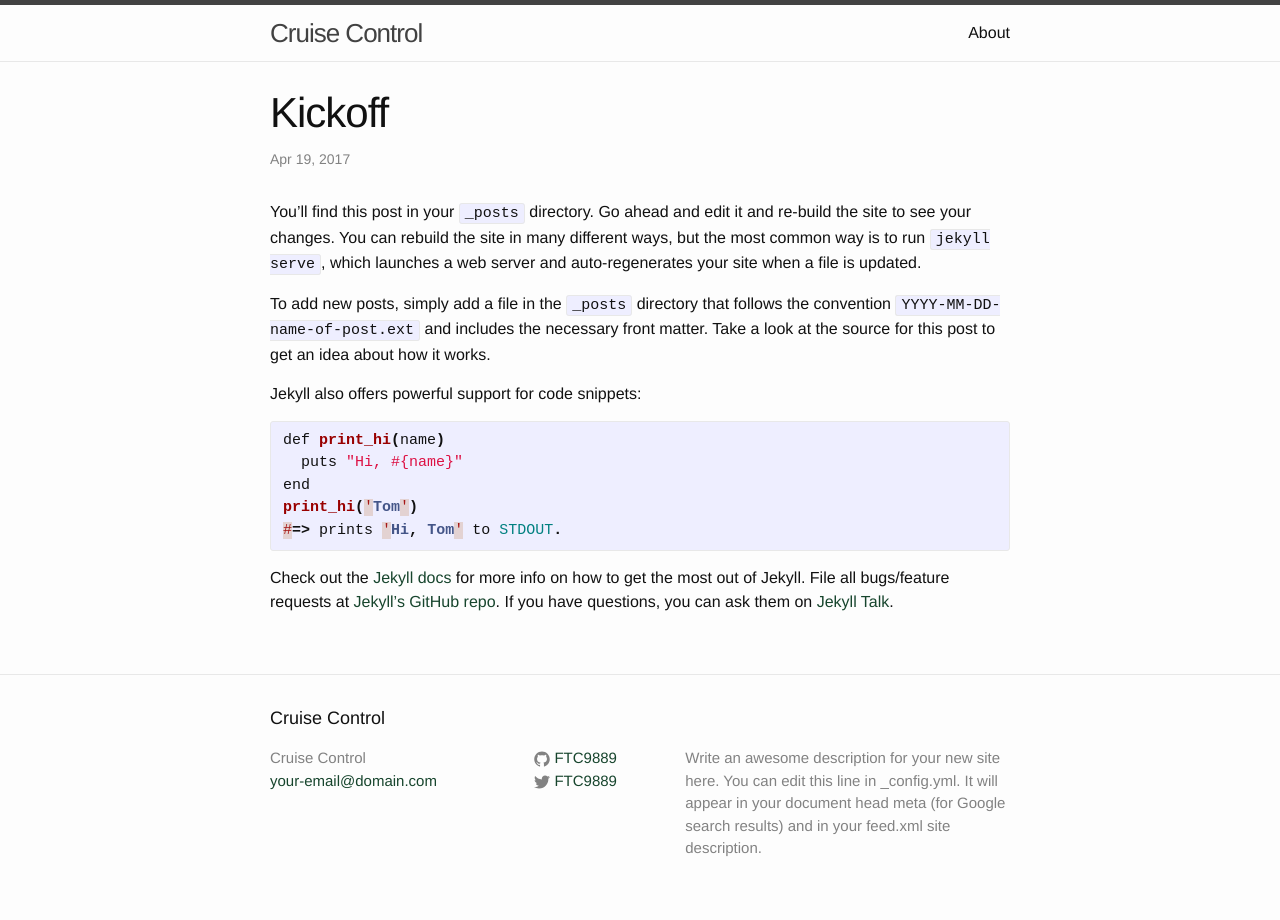
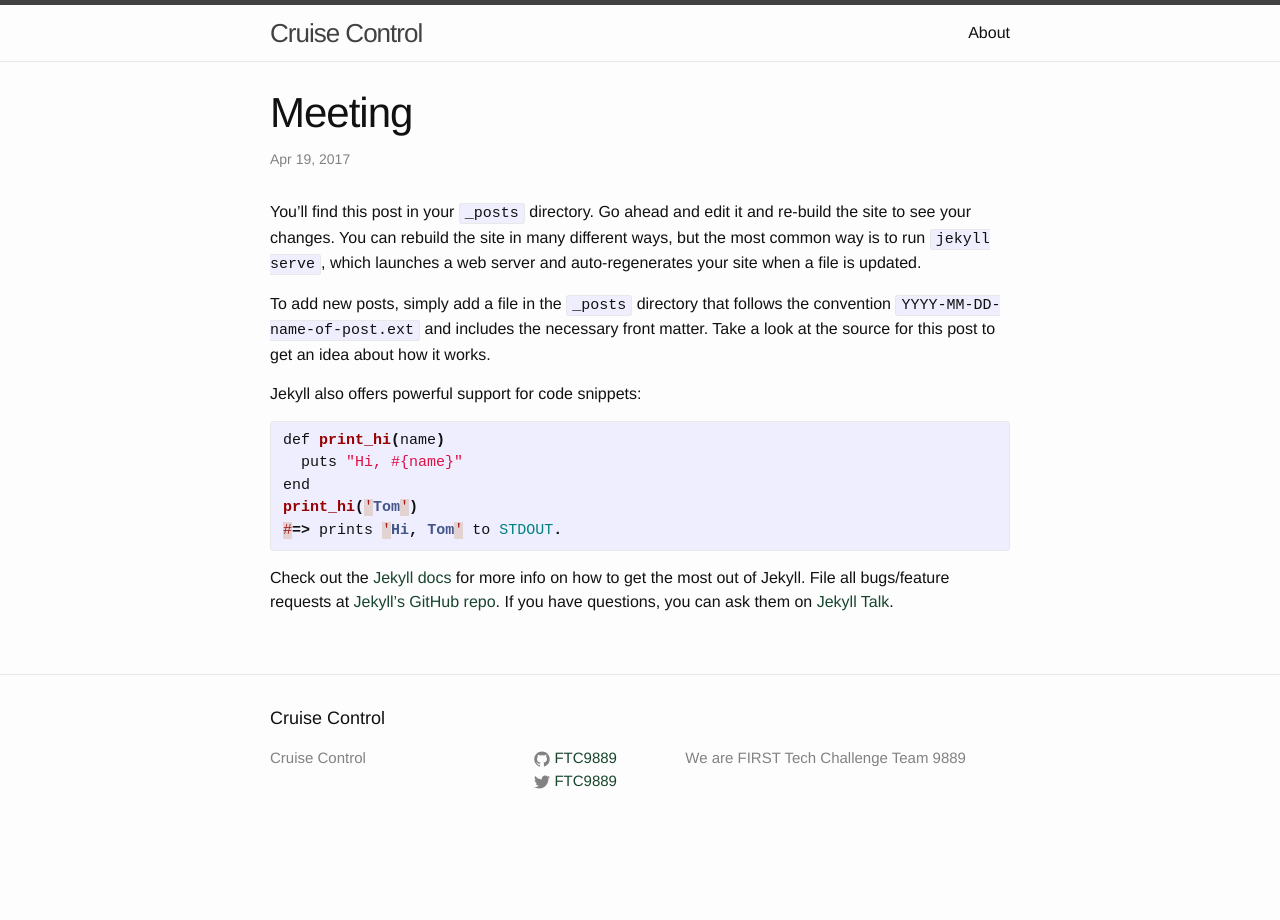
Before and after one commit to FTC9889/FTC9889.github.io, a Jekyll site: the page built from _posts/2017-04-19-kickoff.markdown, in a window 1280 px wide. Built offline with Jekyll 4.4.1, drawn with Linux system fonts in a browser that asks for light colours.

Commit message:
Update description

```diff
--- a/_config.yml
+++ b/_config.yml
@@ -7,11 +7,9 @@
 
 # Site settings
 title: Cruise Control
-email: your-email@domain.com
+email:
 description: > # this means to ignore newlines until "baseurl:"
-  Write an awesome description for your new site here. You can edit this
-  line in _config.yml. It will appear in your document head meta (for
-  Google search results) and in your feed.xml site description.
+  We are FIRST Tech Challenge Team 9889
 baseurl: "" # the subpath of your site, e.g. /blog
 url: "http://yourdomain.com" # the base hostname & protocol for your site
 twitter_username: FTC9889
--- a/_posts/2017-04-19-kickoff.markdown
+++ b/_posts/2017-04-19-kickoff.markdown
@@ -1,6 +1,6 @@
 ---
 layout: post
-title:  "Kickoff"
+title:  "Meeting"
 date:   2017-04-19 00:03:09 -0400
 categories: jekyll update
 ---
```
Also changed, not shown: 4 other files.
